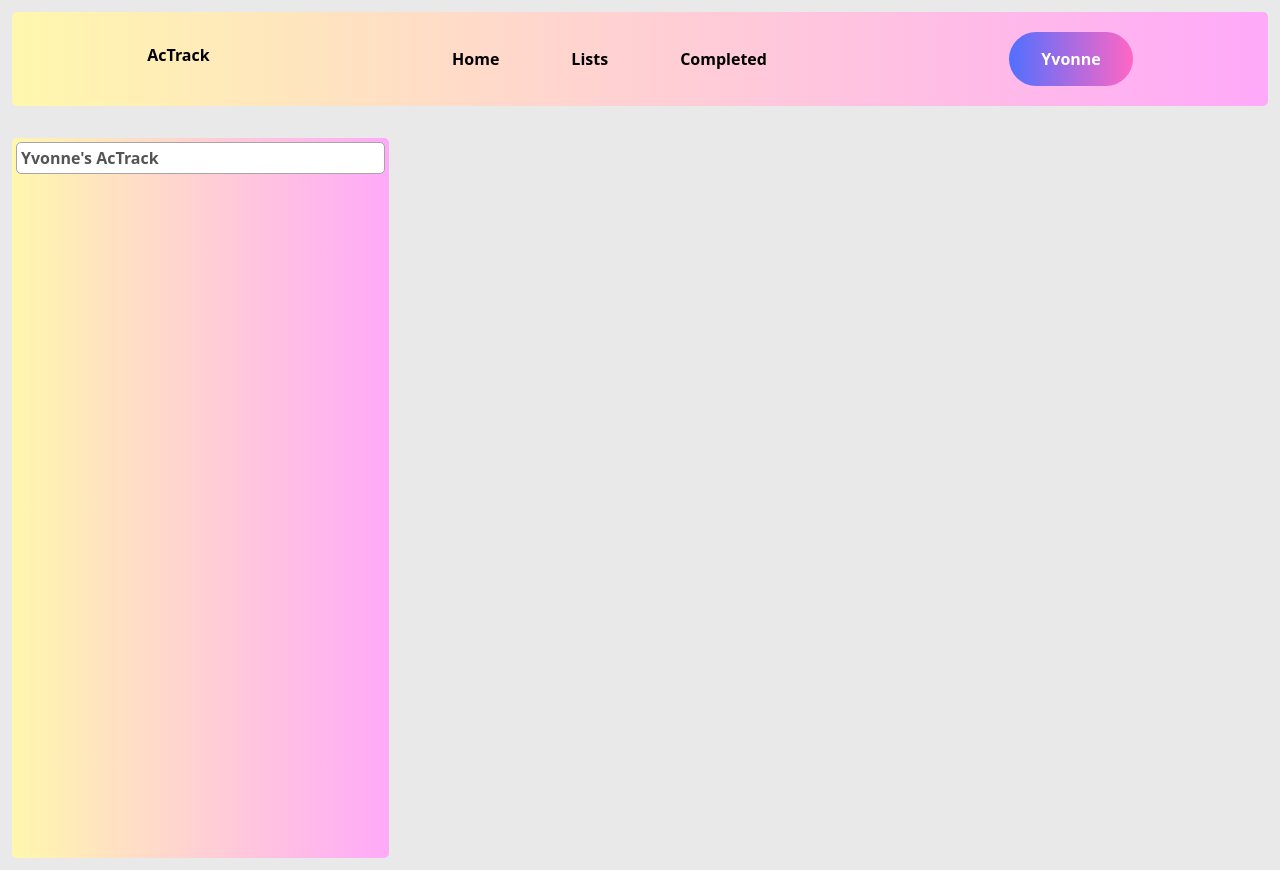
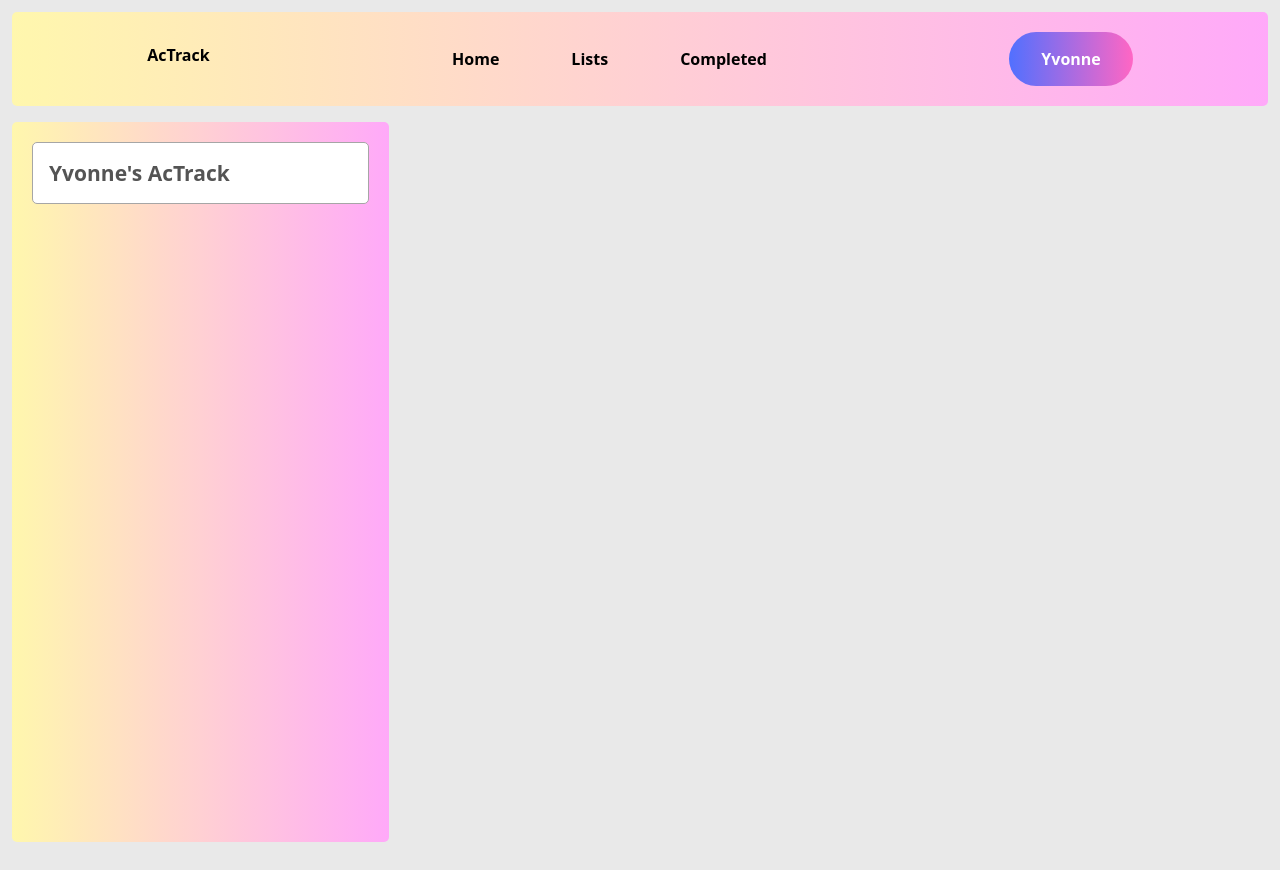
Before and after one commit to yvonneitan/yvonne-itangishaka-capstone-project-client, a React (Vite) app in the folder client-actrack/: page / in a window 1280 px wide. Built offline with nearby package versions, Linux system fonts and the light colour scheme.

Commit message:
Update the lists title styles

```diff
--- a/client-actrack/index.html
+++ b/client-actrack/index.html
@@ -2,7 +2,7 @@
 <html lang="en">
   <head>
     <meta charset="UTF-8" />
-    <link rel="icon" type="image/svg+xml" href="/actrack-logo.png" />
+    <link rel="icon" type="image/svg+xml" href="./src/assets/actrack-logo.png" />
     <meta name="viewport" content="width=device-width, initial-scale=1.0" />
     <title>AcTrack</title>
   </head>
--- a/client-actrack/src/components/ListsContainer/ListsContainer.scss
+++ b/client-actrack/src/components/ListsContainer/ListsContainer.scss
@@ -2,7 +2,7 @@
 .lists{
     width: 30%;
     border-radius: 0.3125rem;
-    margin-top: 2rem;
+    margin-top: 1rem;
     background: $background-container-color;
     height:90vh;
     &__title{
@@ -11,5 +11,8 @@
         color:$text-grey;
         font-weight:$font-bold;
         border-radius: 0.3125rem;
+        font-size: $font-subheader;
+        padding: 1rem;
+        margin: 1rem;
     }
 }
--- a/client-actrack/src/styles/_variables.scss
+++ b/client-actrack/src/styles/_variables.scss
@@ -5,5 +5,9 @@ $white:white;
 $background-button-color:linear-gradient(90deg, #5170ff,#ff66c4);
 $background-container-color:linear-gradient(90deg, #fff7ad,#ffa9f9,);
 
+
 $font-bold:600;
 $font-regular:400;
+$font-header:1.75rem;
+$font-subheader:1.3125rem;
+$font-paragraph:0.875rem;
```
